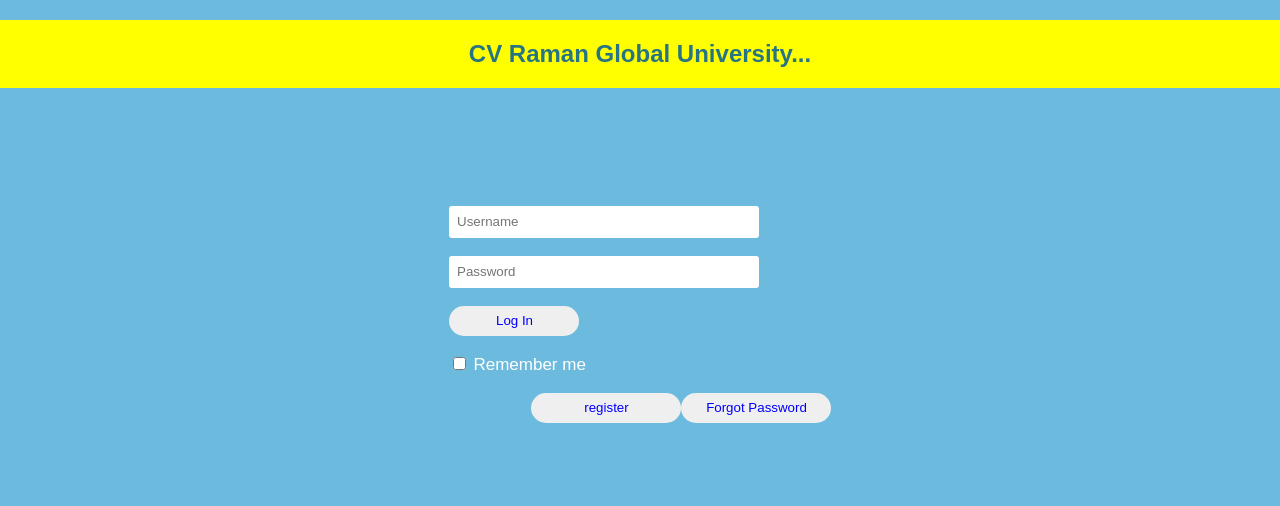
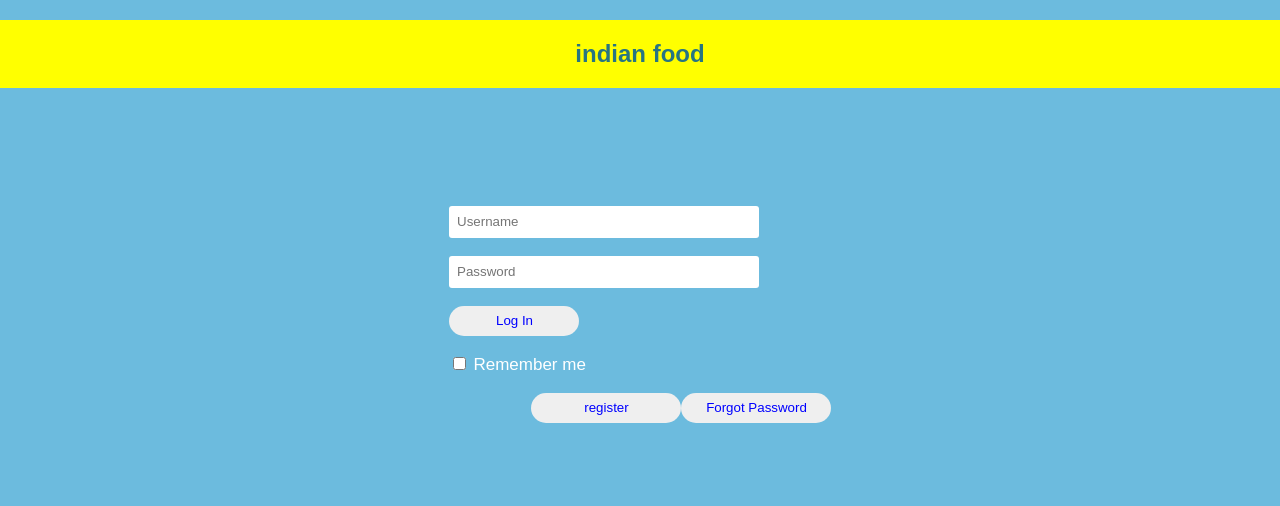
Before and after one commit to manmathshanti/project3rd, a plain HTML site: page login/login.html in a window 1280 px wide. Drawn offline with Linux system fonts and the light colour scheme.

Commit message:
heading changed

```diff
--- a/login/login.html
+++ b/login/login.html
@@ -6,7 +6,7 @@
     <script src="login.js"></script>
 </head>
 <body>
-    <h2 id="head">CV Raman Global University...</h2><br>
+    <h2 id="head">indian food</h2><br>
     <div class="login">
     <form id="login" method="get" action="login.php">
         </b>
```
